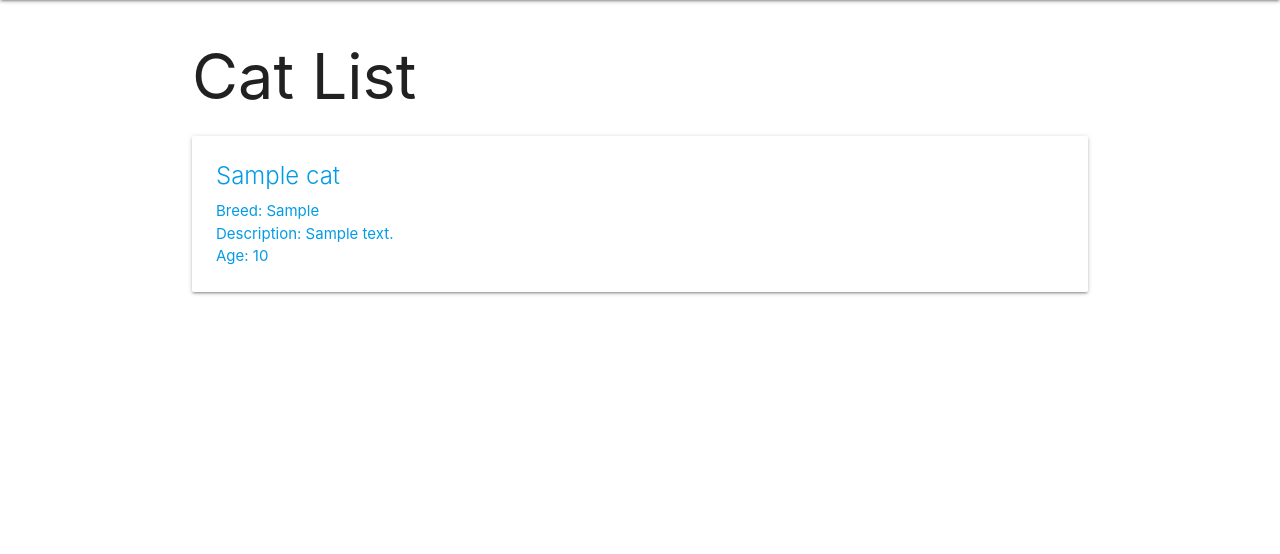
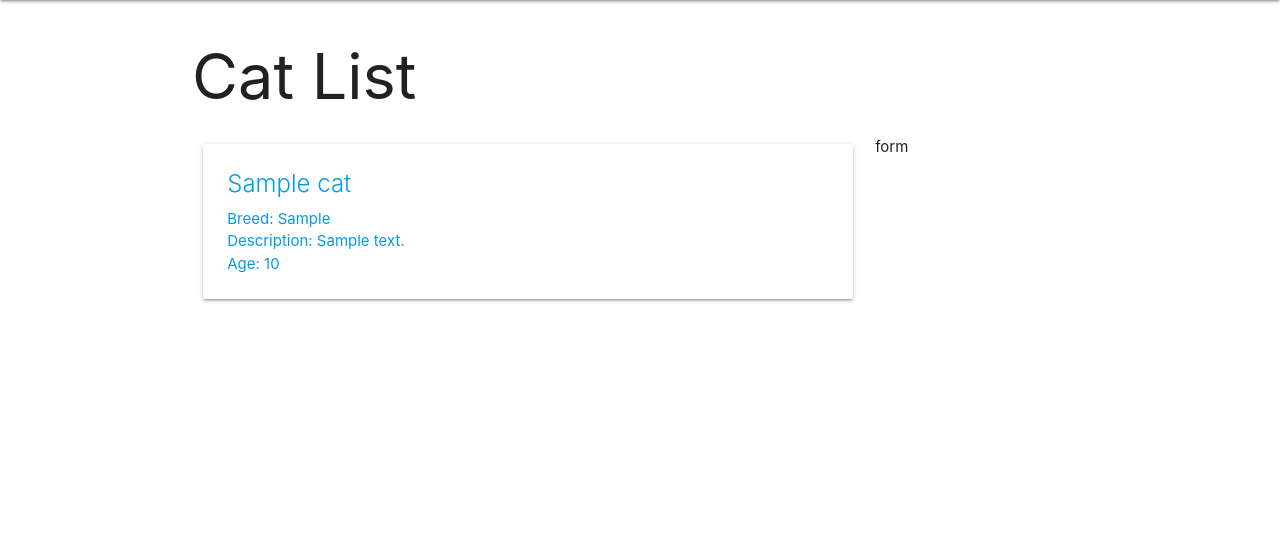
Before and after one commit to dtklumpp/copy-catcollector, a Django app: page /cats/ in a window 1280 px wide. Shown: the part 64-618 px from the top of the page. Run offline with Django 3.2, Linux system fonts and the light colour scheme; tables that the repository leaves empty hold one stand-in row (values such as "Sample post").

Commit message:
adds form to cat index

```diff
--- a/main_app/templates/cats/index.html
+++ b/main_app/templates/cats/index.html
@@ -1,9 +1,9 @@
-{% extends 'base.html' %}
+{% extends 'base.html' %} {% block content %}
 
-{% block content %}
-
+<div class="row">
   <h1>Cat List</h1>
 
+  <div class="col s9">
     {% for cat in cats %}
     <div class="card">
       <a href="{% url 'detail' cat.id %}">
@@ -20,5 +20,9 @@
       </a>
     </div>
     {% endfor %}
+  </div>
+
+  <div class="col s3">form</div>
+</div>
 
 {% endblock %}
--- a/main_app/views.py
+++ b/main_app/views.py
@@ -1,6 +1,7 @@
 from django.shortcuts import render
 from django.http import HttpResponse, JsonResponse
 from .models import Cat
+from .forms import Cat_Form
 
 # Create your views here.
 
@@ -15,7 +16,8 @@ def api(request):
 
 def cats_index(request):
     cats = Cat.objects.all()
-    context = {'cats': cats}
+    cat_form = Cat_Form()
+    context = {'cats': cats, 'cat_form':cat_form}
     return render(request, 'cats/index.html', context)
 
 def cats_detail(request, cat_id):
```
Lines whose indentation alone changed are shown as unchanged.
